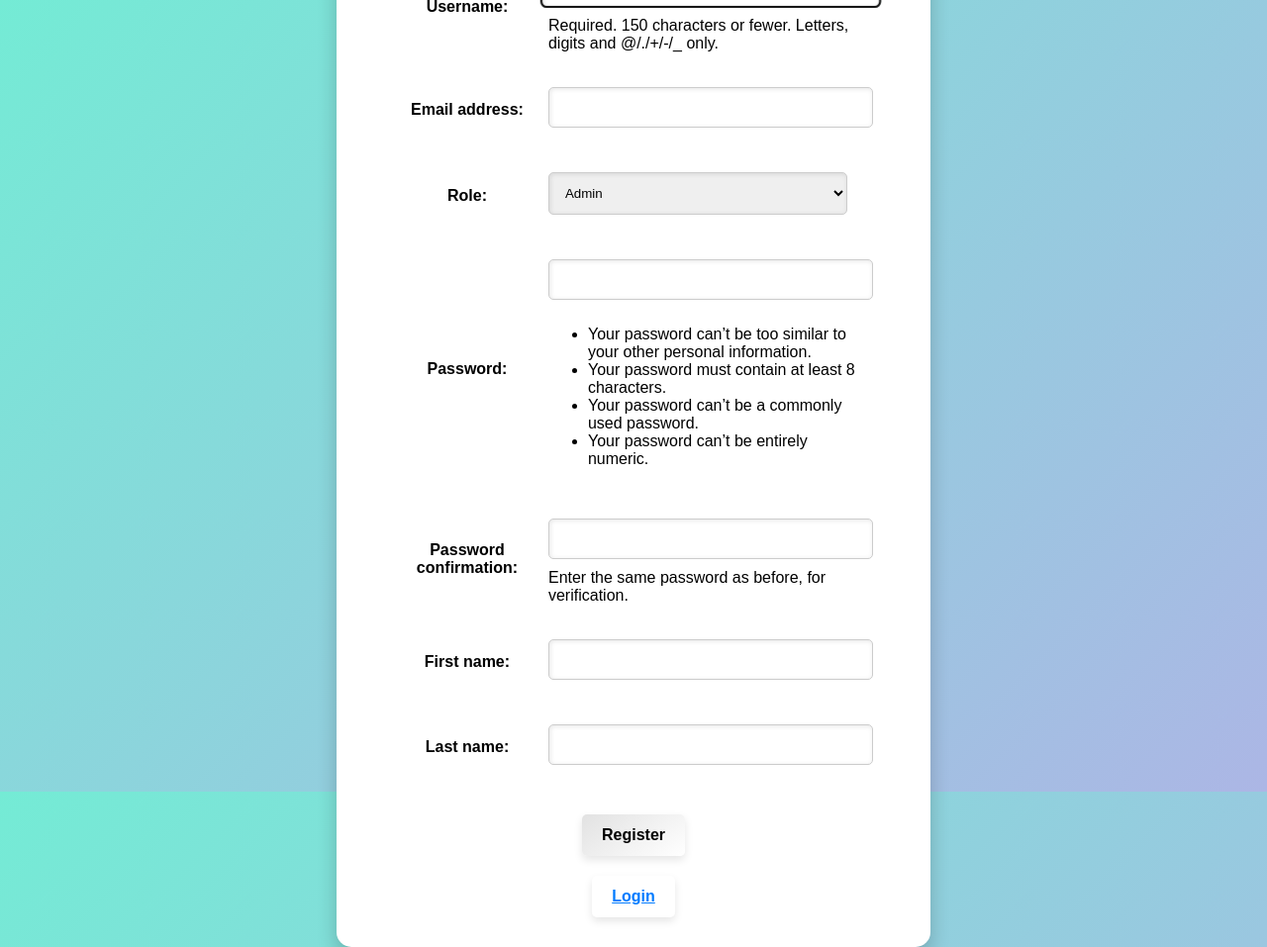
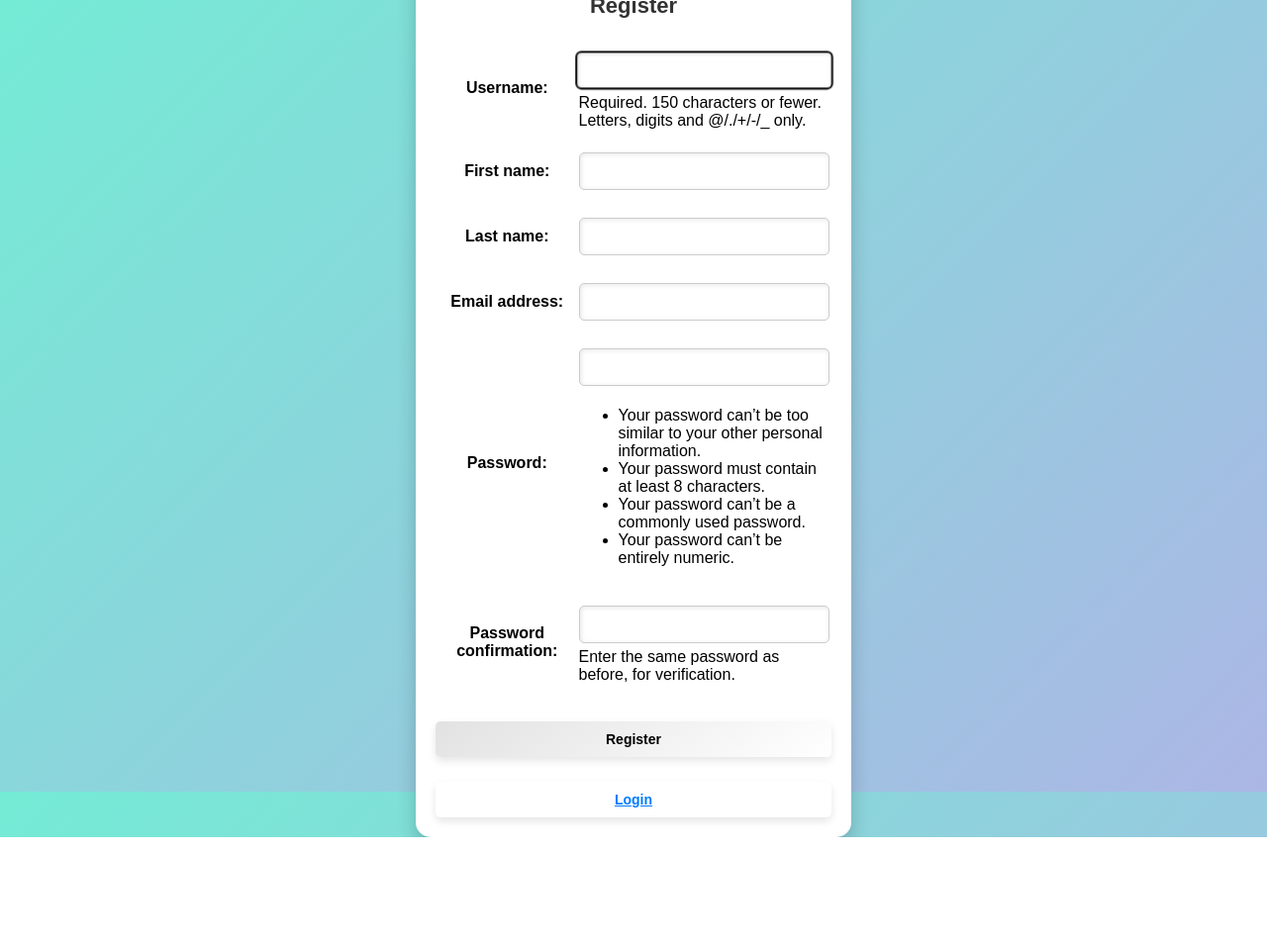
Before and after one commit to vivekkr4901/School-Management-System, a Django app: page /register/ in a window 1280 px wide. Shown: the whole page at 99% size. After the commit the page ends 846 px from the top, so only its background shows below. Run offline with Django 3.2, Linux system fonts and the light colour scheme.

Commit message:
attendance tracker completed+ui improved+role assign by admin inculcated

```diff
--- a/app/forms.py
+++ b/app/forms.py
@@ -4,12 +4,25 @@ from .models import User
 from .models import *
 
 class UserRegistrationForm(UserCreationForm):
-    role = forms.ChoiceField(choices=User.Role.choices)
     first_name=forms.CharField(max_length=200)
     last_name=forms.CharField(max_length=200)
     class Meta:
         model = User
-        fields = ['username', 'email', 'role', 'password1', 'password2','first_name','last_name']
+        fields = ['username', 'email','password1', 'password2','first_name','last_name']
+
+
+
+
+
+
+
+class CustomUserCreationForm(UserRegistrationForm):
+    class Meta:
+        model = User
+        fields = ('username', 'first_name', 'last_name', 'email', 'password1', 'password2')
+
+
+
 
 from .models import Notice
 
--- a/app/models.py
+++ b/app/models.py
@@ -2,25 +2,28 @@ from django.db import models
 from django.contrib.auth.models import AbstractUser
 from django.core.validators import MinValueValidator, MaxValueValidator
 from django.utils import timezone
+from django.db import models
+from django.contrib.auth.models import AbstractUser
+from django.utils.translation import gettext_lazy as _
 
 class User(AbstractUser):
-    first_name=models.CharField(max_length=200)
-    last_name=models.CharField(max_length=200)
+    first_name = models.CharField(max_length=200)
+    last_name = models.CharField(max_length=200)
+
     class Role(models.TextChoices):
-        ADMIN = "ADMIN", 'Admin'
-        PRINCIPAL = "PRINCIPAL", 'Principal'
-        STUDENT = "STUDENT", 'Student'
-        TEACHER = "TEACHER", 'Teacher'
+        ADMIN = "ADMIN", _('Admin')
+        PRINCIPAL = "PRINCIPAL", _('Principal')
+        STUDENT = "STUDENT", _('Student')
+        TEACHER = "TEACHER", _('Teacher')
+        WAITING = "WAITING", _('Waiting')
 
-    base_role = Role.ADMIN
-
+    base_role = Role.WAITING
     role = models.CharField(max_length=50, choices=Role.choices, default=base_role)
 
     def save(self, *args, **kwargs):
         if not self.pk:  # If the user is being created
             self.role = self.base_role
         super().save(*args, **kwargs)
-
 
 
 class StudentManager(models.Manager):
--- a/app/templates/base.html
+++ b/app/templates/base.html
@@ -223,11 +223,12 @@
         .form-container .nav-buttons .btn-link:hover {
             background-color: #2f855a;
         }
+
     </style>
 </head>
 <body>
     <div class="sidebar">
-        <h2>School Management</h2>
+        <h2 class="sidebar-heading">DISCOVER SCHOOL</h2>
         <a href="school_address/">SCHOOL ADDRESS</a>
         <a href="#">SCHOOL PICTURES</a>
         <a href="contact_us/">CONTACT US</a>
--- a/app/templates/register.html
+++ b/app/templates/register.html
@@ -17,65 +17,68 @@
         }
         .container {
             background: #fff;
-            padding: 30px 50px;
+            padding: 20px;
             border-radius: 15px;
             box-shadow: 0 10px 20px rgba(0, 0, 0, 0.2), inset 0 5px 10px rgba(255, 255, 255, 0.2);
             text-align: center;
-            max-width: 500px;
-            width: 100%;
-            transition: transform 0.3s ease;
+            max-width: 400px;
+            width: 90%;
+            transition: transform 0.3s ease, box-shadow 0.3s ease;
         }
         .container:hover {
             transform: translateY(-10px);
             box-shadow: 0 15px 30px rgba(0, 0, 0, 0.3), inset 0 7px 14px rgba(255, 255, 255, 0.3);
         }
         h2 {
-            margin-bottom: 20px;
+            margin-bottom: 15px;
             color: #333;
-            font-size: 24px;
+            font-size: 22px;
             font-weight: bold;
         }
         table {
             width: 100%;
-            margin-bottom: 20px;
-            border-spacing: 10px;
+            margin-bottom: 15px;
+            border-spacing: 8px;
         }
         td {
-            padding: 10px 0;
+            padding: 5px 0;
             text-align: left;
         }
         input[type="text"], input[type="password"], input[type="email"], select {
-            width: calc(100% - 24px); /* Adjusting width for padding */
-            padding: 12px;
-            margin: 5px 0 10px;
+            width: calc(100% - 16px); /* Adjusting width for padding */
+            padding: 10px;
+            margin: 5px 0;
             border: 1px solid #ccc;
             border-radius: 5px;
             box-shadow: inset 1px 1px 5px rgba(0, 0, 0, 0.1);
             transition: border-color 0.3s, box-shadow 0.3s, transform 0.3s;
+            font-size: 14px;
         }
         input[type="text"]:focus, input[type="password"]:focus, input[type="email"]:focus, select:focus {
             border-color: #74ebd5;
             box-shadow: inset 1px 1px 5px rgba(0, 0, 0, 0.2);
-            transform: scale(1.05);
+            transform: scale(1.03);
         }
         button {
             background: linear-gradient(145deg, #e2e2e2, #ffffff);
             border: none;
-            padding: 12px 20px;
+            padding: 10px;
             border-radius: 5px;
             cursor: pointer;
             transition: background 0.3s, box-shadow 0.3s, transform 0.3s;
             box-shadow: 0 4px 8px rgba(0, 0, 0, 0.1);
-            font-size: 16px;
+            font-size: 14px;
             font-weight: bold;
+            margin-top: 10px;
+            width: 100%;
         }
         button:hover {
             background: linear-gradient(145deg, #d0d0d0, #f0f0f0);
             box-shadow: 0 6px 12px rgba(0, 0, 0, 0.2);
-            transform: scale(1.05);
+            transform: scale(1.03);
         }
         .nav-buttons {
-            margin-top: 20px;
+            margin-top: 15px;
         }
         .btn-link {
             background: none;
@@ -83,7 +86,7 @@
             color: #007bff;
             text-decoration: underline;
             cursor: pointer;
-            font-size: 16px;
+            font-size: 14px;
             transition: color 0.3s;
         }
         .btn-link:hover {
--- a/app/urls.py
+++ b/app/urls.py
@@ -18,6 +18,8 @@ urlpatterns = [
     path('view-attendance/', views.view_attendance, name='view-attendance'),
     path('student/<int:student_id>/', views.student_profile, name='student_profile'),
     path("contact_us/",views.contact_us,name="contact_us"),
-    path("school_address/",views.school_address,name="school_address")
+    path("school_address/",views.school_address,name="school_address"),
+    path('waiting/', views.waiting_page, name='waiting_page'),
+    path('manage_roles/', views.manage_roles, name='manage_roles')
 
 ]
--- a/app/views.py
+++ b/app/views.py
@@ -10,26 +10,35 @@ from .forms import *
 from django.urls import reverse
 
 
-
-from django.shortcuts import get_object_or_404
-from django.http import HttpResponse
-from urllib.parse import quote
+from django.shortcuts import render, redirect
+from django.contrib.auth import login
+from .forms import CustomUserCreationForm
 
 def register(request):
     if request.user.is_authenticated:
         return redirect('home')
 
     if request.method == 'POST':
-        form = UserRegistrationForm(request.POST)
+        form = CustomUserCreationForm(request.POST)
         if form.is_valid():
             user = form.save(commit=False)
-            user.base_role = form.cleaned_data['role']
             user.save()
             login(request, user)
-            return redirect('home')
+            return redirect('waiting_page')  # Redirect to a waiting page
     else:
-        form = UserRegistrationForm()
+        form = CustomUserCreationForm()
     return render(request, 'register.html', {'form': form})
+
+def waiting_page(request):
+    if request.user.role !='WAITING':
+        return redirect('login')
+
+    else:
+
+        return render(request, 'waiting.html')
+
+
+
 
 
 def login_view(request):
@@ -234,3 +243,22 @@ def contact_us(request):
 
 def school_address(request):
     return render(request,"school_address.html")
+
+
+#this is used just for the admin to use website rather than admin interface for assigning roles
+
+from django.shortcuts import render, get_object_or_404, redirect
+from django.contrib.auth.decorators import user_passes_test
+from .models import User
+
+@user_passes_test(lambda u: u.is_superuser)
+def manage_roles(request):
+    users = User.objects.filter(role=User.Role.WAITING)
+    if request.method == 'POST':
+        user_id = request.POST.get('user_id')
+        role = request.POST.get('role')
+        user = get_object_or_404(User, id=user_id)
+        user.role = role
+        user.save()
+        return redirect('manage_roles')
+    return render(request, 'manage_roles.html', {'users': users})
```
Also changed, not shown: app/admin.py (+10 -2 lines), app/templates/manage_roles.html (added, +25 -0 lines), app/templates/waiting.html (added, +14 -0 lines), app/migrations/0020_alter_user_role.py (added).
